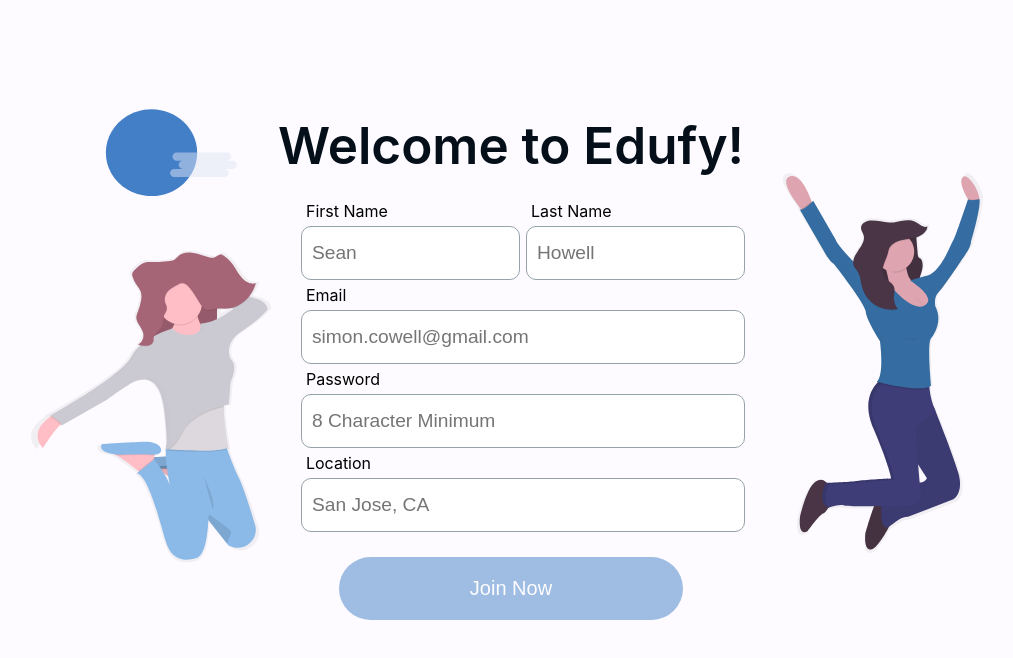
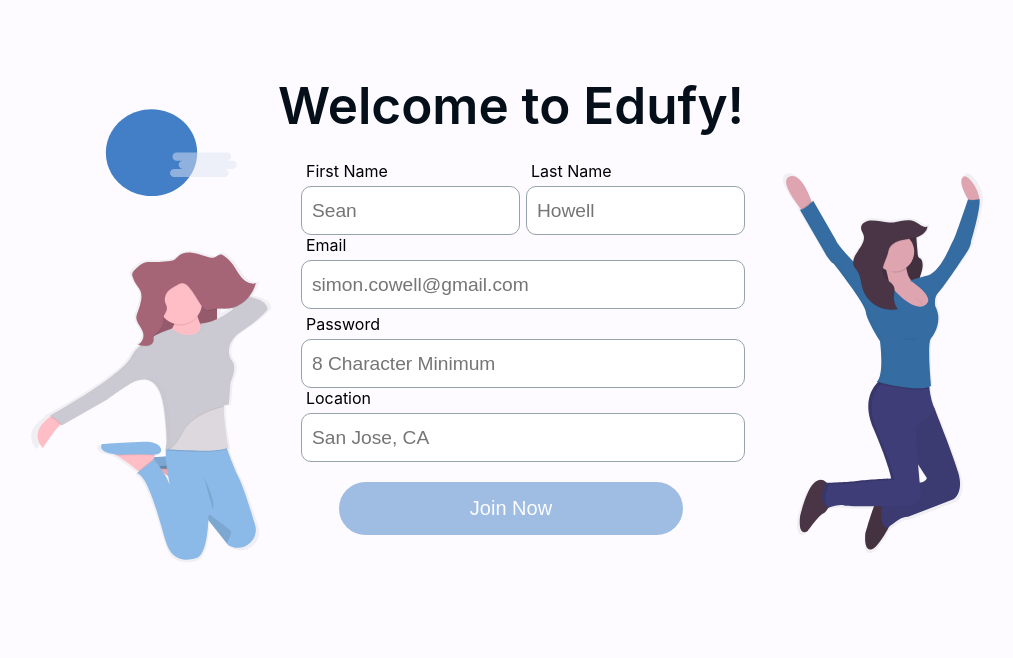
Before and after one commit to jamessnguyenn/EduFy, a React (Create React App) app: page /signup in a window 1280 px wide. Shown: the top 658 px of the page, without its empty margins (129-1142 px from the left). Built offline with nearby package versions, Linux system fonts and the light colour scheme.

Commit message:
added validation for existing email

```diff
--- a/src/components/signup/signUp.css
+++ b/src/components/signup/signUp.css
@@ -20,7 +20,7 @@
   .signUp-form {
     width: 80%;
     margin: auto;
-    height:80%;
+    height:90%;
 
   }
 
@@ -71,10 +71,12 @@
     outline: none;
     padding-left: 10px;
     font-size: 1.2rem;
-    height: 50px;
+    height: 45px;
     border: 1px solid #96a3aa;
     border-radius: 10px;
-    margin:5px;
+    margin-top:5px;
+    margin-left:5px;
+    margin-right:5px;
   }
 
   .submit-btn-container {
@@ -90,11 +92,12 @@
     border-radius: 60px;
     background-color:var(--main-color) ;
     font-size:20px;
-    padding: 20px;
+    padding:15px;
     width:80%;
     color: white;
     border:none;
   }
+
 
   .register-button:enabled:hover{
     background-color:#4d91e6;
@@ -120,7 +123,18 @@
     padding-left: 10px;
     font-size: 1.2rem;
     height: 50px;
-    border: 1px solid #c94726;
+    border: 1px solid red;
     border-radius: 10px;
-    margin:5px;
+    margin-top:5px;
+    margin-left:5px;
+    margin-right:5px;
   }
+
+ .signup-error-message{
+   color:red;
+   margin-left: 10px;
+   font-size:12px;
+ }
+.email-field{
+  margin-bottom:5px;
+}
--- a/src/components/signup/signUp.jsx
+++ b/src/components/signup/signUp.jsx
@@ -19,6 +19,7 @@ const[passwordError, setPasswordError] = useState(false);
 const[emailError, setEmailError] = useState(false);
 const history = useHistory();
 const [redirect, setRedirect] = useState(false);
+const[errorLabel, setErrorLabel] = useState(false);
 
 
 useEffect(() =>{
@@ -41,6 +42,7 @@ const changeLastName = (e)=> {
 }
 
 const changeEmail = (e)=> {
+  setErrorLabel(false);
   setEmail(e.target.value);
   enableButton();
   setEmailError(!validEmailRegex.test(e.target.value));
@@ -60,7 +62,7 @@ const changeLocation = (e)=> {
 
 const submit = (e)=>{
   e.preventDefault();
-  setDisabled(true);
+
   const user = {
     firstName: firstName,
     lastName: lastName,
@@ -74,8 +76,8 @@ const submit = (e)=>{
     localStorage.setItem('user_id', res.data.user_id);
    history.push('/profile')
   })
-  .catch(err => setEmailError(true));
-  setDisabled(false);
+  .catch(err =>{ setEmailError(true); setErrorLabel(true); setDisabled(true);});
+
 
 }
 
@@ -110,11 +112,10 @@ const enableButton = ()=>{
                 <input type="text" placeholder="Howell" className="field" onChange={changeLastName}/>
               </div>
             </div>
-
             <div className="email-field">
               <label className="form-label">Email</label>
               <input type="email" placeholder="simon.cowell@gmail.com"  className={emailError? "field-Error": "field"} name="email" onChange={changeEmail}/>
-
+             {errorLabel&& <label className="signup-error-message">Email Already Exists</label>}
             </div>
 
             <div className="password-field">
@@ -127,9 +128,11 @@ const enableButton = ()=>{
               <input type="location" placeholder="San Jose, CA"className="field" name="location" onChange={changeLocation}
               />
             </div>
+
             <div className="submit-btn-container">
               <input type="submit" value="Join Now" className="register-button" disabled={disabled}
               />
+
             </div>
           </div>
         </form>
```
Also changed, not shown: 1 other file (tests, documents, lock files or other folders).
